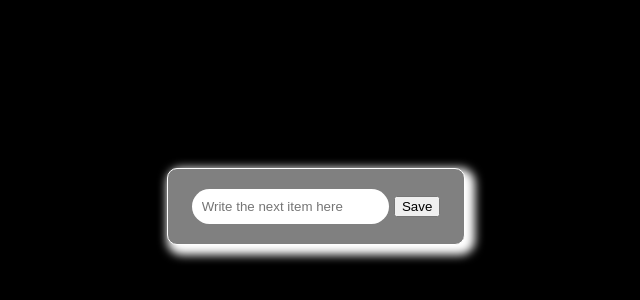
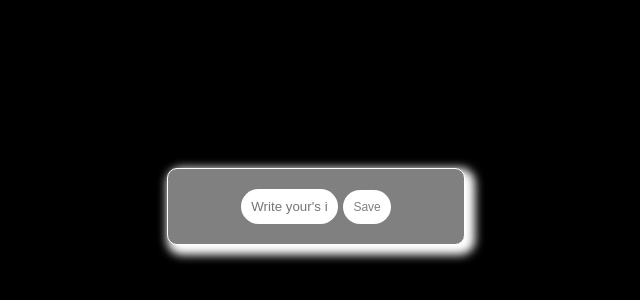
Before and after one commit to martinacev/TodoJS, a website built with Vite: page TodoJS/index.html in a window 1280 px wide. Shown: the part 194-494 px from the top of the page, without its empty margins (324-964 px from the left). Built offline with nearby package versions, Linux system fonts and the light colour scheme.

Commit message:
style css

```diff
--- a/TodoJS/index.html
+++ b/TodoJS/index.html
@@ -9,8 +9,8 @@
 <body>
     <div class="container" id="app">
         <div id="todo-list"></div>
-        <input class="search-bar" type="text" id="todo-input" placeholder="Write the next item here" />
-        <button id="save-button">Save</button>
+        <input class="search-bar" type="text" id="todo-input" placeholder="Write your's items" />
+        <button class="cta-button" id="save-button">Save</button>
     </div>
     <script type="module" src="/src/main.js"></script>
 </body>
--- a/TodoJS/src/style.css
+++ b/TodoJS/src/style.css
@@ -40,11 +40,27 @@ body {
   color: rgb(3, 226, 3);
 }
 
-
 .search-bar {
   outline: none;
   border-color: #fff;
   border-radius: 20px;
   padding: 10px;
   border: none;
+  width: 30%;
 }
+
+.cta-button {
+  background-color: #fff;
+  outline: none;
+  padding: 10px;
+  border-radius: 20px;
+  border: none;
+  cursor: pointer;
+  color: gray;
+  font-size: 12px;
+  transition: transform 0.1s ease-in-out;
+}
+
+.cta-button:active {
+  transform: scale(0.95);
+}
```
